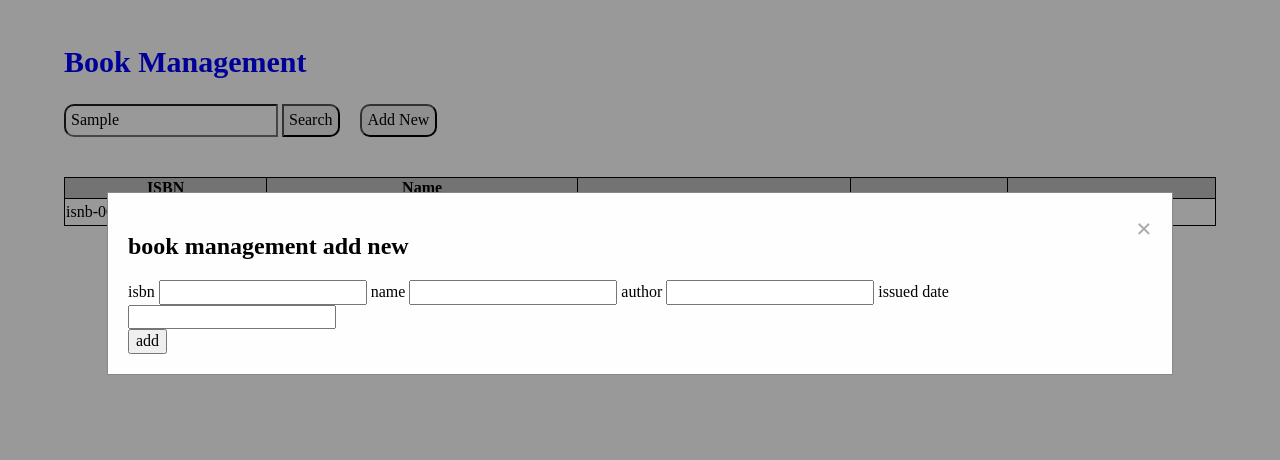
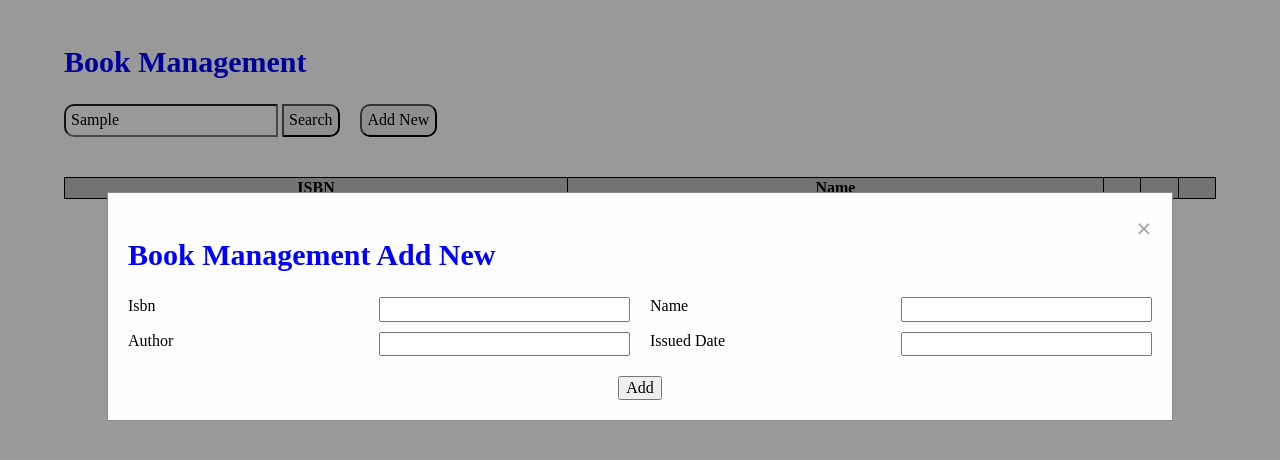
Before and after one commit to ronlechiht/JavaScript-Practice, a website built with Parcel: page src/index.html in a window 1280 px wide. Both pictures are taken after typing "Sample" into the empty fields and a click on the button "Add New". Built offline with nearby package versions, Linux system fonts and the light colour scheme; data requests are answered from the project's data file.

Commit message:
Style css for add, edit modal box

```diff
--- a/db.json
+++ b/db.json
@@ -1,11 +1,3 @@
 {
-  "books": [
-    {
-      "isbn": "isnb-001",
-      "name": "Toan Roi Rac",
-      "author": "Le  Chi Ron",
-      "issued": "28/06/1998",
-      "id": 1
-    }
-  ]
+  "books": []
 }
--- a/src/index.html
+++ b/src/index.html
@@ -27,14 +27,24 @@
             <span class="close">&times;</span>
             <h2 class="add-title">book management add new</h2>
             <h2 class="edit-title">book management edit book</h2>
-            <label for="isbn-input">isbn</label>
-            <input type="text" name="isbn-input">
-            <label for="name-input">name</label>
-            <input type="text" name="name-input">
-            <label for="author-input">author</label>
-            <input type="text" name="author-input">
-            <label for="issued-input">issued date</label>
-            <input type="text" name="issued-input">
+            <div class="inputs-field">
+              <div class="input-item">
+                <label for="isbn-input" class="input-label">isbn</label>
+                <input type="text" name="isbn-input">
+              </div>
+              <div class="input-item">
+                <label for="name-input" class="input-label">name</label>
+                <input type="text" name="name-input">
+              </div>
+              <div class="input-item">
+                <label for="author-input" class="input-label">author</label>
+                <input type="text" name="author-input">
+              </div>
+              <div class="input-item">
+                <label for="issued-input" class="input-label">issued date</label>
+                <input type="text" name="issued-input">
+              </div>
+            </div>
             <button class="add-btn">add</button>
             <button class="edit-btn">edit</button>
           </div>
--- a/src/styles/bases/base.css
+++ b/src/styles/bases/base.css
@@ -6,6 +6,10 @@ table {
   border-collapse: collapse;
 }
 
+td {
+  text-align: center;
+}
+
 .btn {
   text-transform: capitalize;
 }
--- a/src/styles/components/modal.css
+++ b/src/styles/components/modal.css
@@ -36,3 +36,32 @@
   text-decoration: none;
   cursor: pointer;
 }
+
+.inputs-field {
+  display: grid;
+  grid-template-columns: 1fr 1fr;
+  column-gap: 20px;
+  row-gap: 10px;
+}
+
+.input-item {
+  display: grid;
+  grid-template-columns: 1fr 1fr;
+}
+
+.input-label {
+  text-transform: capitalize;
+}
+
+.add-title,
+.edit-title {
+  text-transform: capitalize;
+  font-size: 30px;
+  color: #0000ff;
+}
+
+.add-btn,
+.edit-btn {
+  margin: 20px auto 0px auto;
+  text-transform: capitalize;
+}
```
